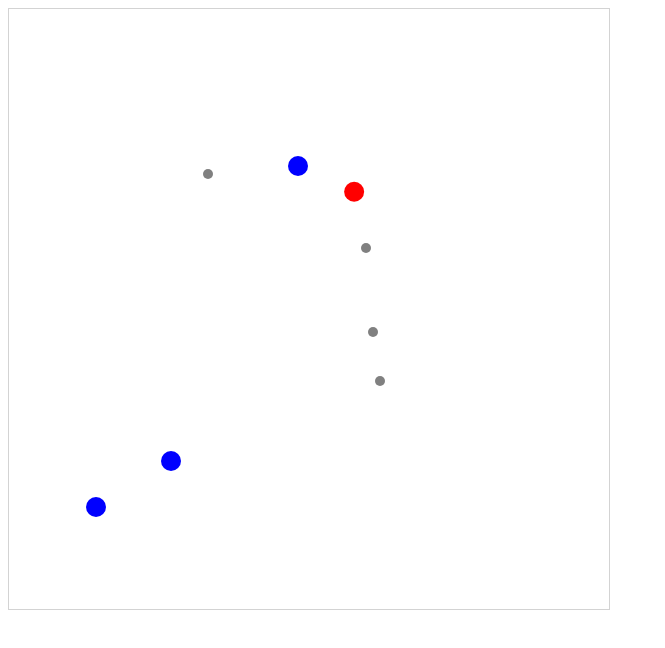
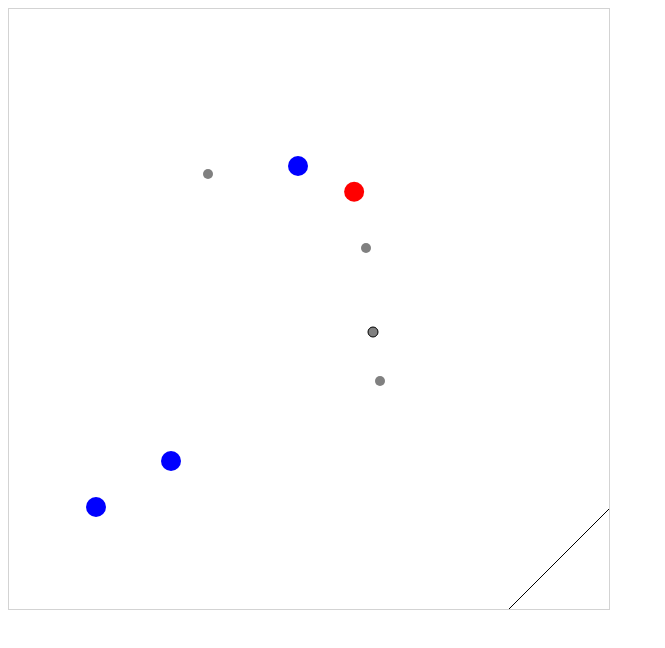
Before and after one commit to pawelgut/gravitySimulator, a plain HTML site: page index.html in a window 1280 px wide. Shown: the whole page, without its empty margins (0-665 px from the left). Drawn offline with Linux system fonts and the light colour scheme.

Commit message:
Added objective

```diff
--- a/index.html
+++ b/index.html
@@ -51,6 +51,13 @@ var drawPlanets = function () {
 	}
 };
 
+var drawFinishLine = function () {
+	ctx.fillStyle = "#000000";
+	ctx.moveTo(500,600);
+	ctx.lineTo(600,500);
+	ctx.stroke();
+}
+
 var move = function (){
 	ship.pX += ship.vX*timestep;
 	ship.pY += ship.vY*timestep;
@@ -75,11 +82,20 @@ var updateVelocity = function (){
 	}
 };
 
+var checkIfGameFinished = function () {
+	if ((ship.pX + ship.pY) > 1100) {
+		console.log("You won!")
+		alert("You won!");
+	}
+}
+
 var step = function (){
 	ctx.clearRect(0, 0, c.width, c.height);
 	updateVelocity();
 	move();
 	drawPlanets();
+	drawFinishLine();
+	checkIfGameFinished();
 };
 
 
```
